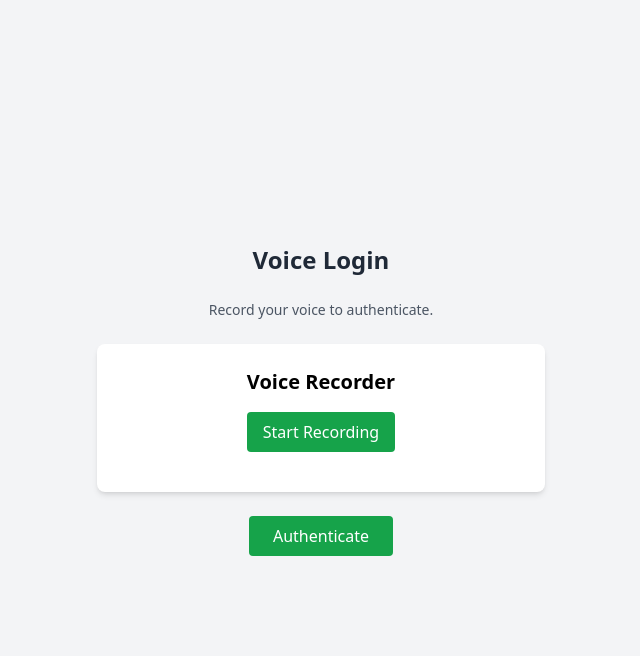
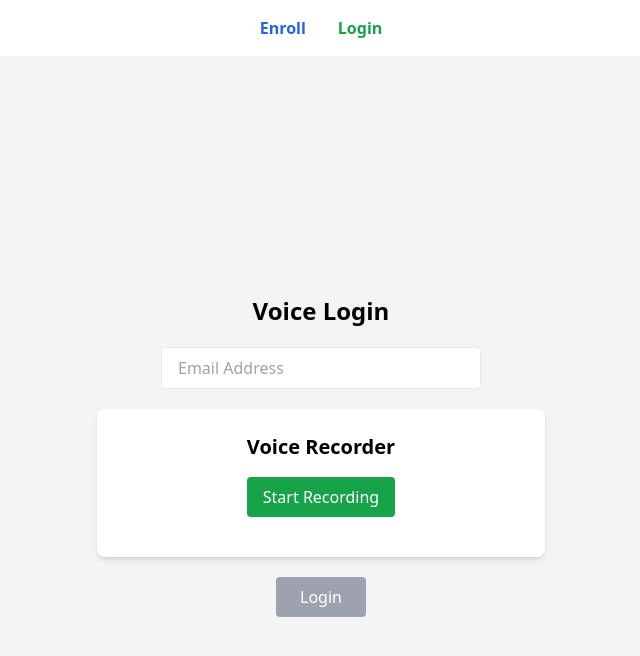
Before and after one commit to Nithin-joshua/Voice_Authentication-MVP, a React app in the folder frontend/: page / in a window 1280 px wide. Shown: the top 656 px of the page, without its empty margins (319-959 px from the left). Built offline with nearby package versions, Linux system fonts and the light colour scheme; the HTML template or start-up script is replaced by a standard one.

Commit message:
App.js update with new features

```diff
--- a/frontend/src/App.jsx
+++ b/frontend/src/App.jsx
@@ -1,24 +1,34 @@
-import AudioRecorder from "./components/AudioRecorder";
+import { BrowserRouter as Router, Routes, Route, Link } from "react-router-dom";
+import Enroll from "./pages/Enroll";
+import Login from "./pages/Login";
 
+function App() {
+  return (
+    <Router>
+      {/* Navigation Bar */}
+      <nav className="w-full bg-white shadow-md py-4 flex justify-center gap-8">
+        <Link
+          to="/enroll"
+          className="text-blue-600 font-semibold hover:underline"
+        >
+          Enroll
+        </Link>
+        <Link
+          to="/login"
+          className="text-green-600 font-semibold hover:underline"
+        >
+          Login
+        </Link>
+      </nav>
 
-export default function Login() {
-  return (
-    <div className="min-h-screen bg-gray-100 flex flex-col items-center justify-center gap-6">
-      <h1 className="text-2xl font-bold text-gray-800">
-        Voice Login
-      </h1>
-
-      <p className="text-gray-600 text-sm">
-        Record your voice to authenticate.
-      </p>
-
-      <AudioRecorder />
-
-      <button
-        className="px-6 py-2 bg-green-600 text-white rounded hover:bg-green-700"
-      >
-        Authenticate
-      </button>
-    </div>
+      {/* Routes */}
+      <Routes>
+        <Route path="/enroll" element={<Enroll />} />
+        <Route path="/login" element={<Login />} />
+        <Route path="*" element={<Login />} />
+      </Routes>
+    </Router>
   );
 }
+
+export default App;
```
